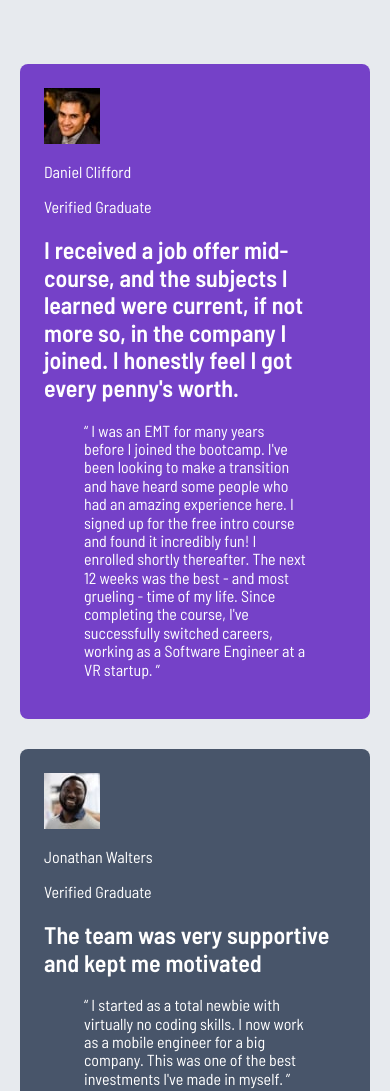
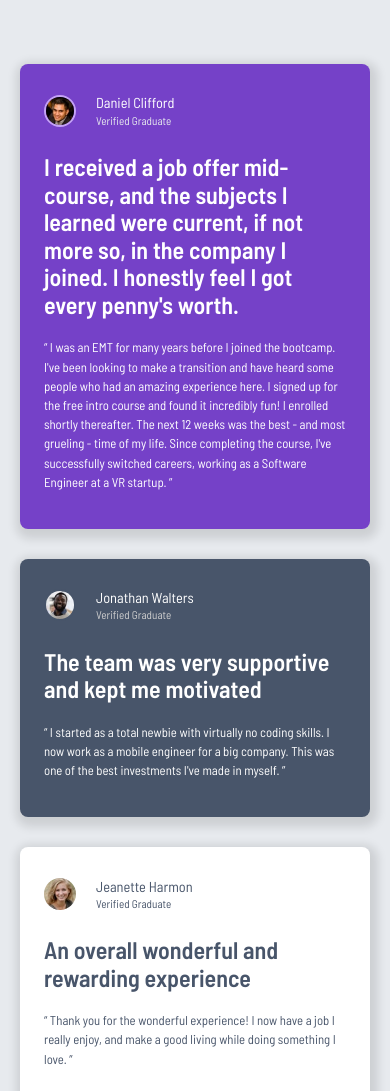
Before and after one commit to gtarrojo/testimonials-component, a plain HTML site: page index.html in a window 390 px wide. Shown: the top 1091 px of the page. Drawn offline with Linux system fonts and the light colour scheme.

Commit message:
finish mobile view

```diff
--- a/styles.css
+++ b/styles.css
@@ -23,10 +23,16 @@ body {
   background-color: var(--color-grey-0);
 }
 
+blockquote {
+  margin: 0;
+  font-size: 0.8rem;
+  line-height: 1.5;
+}
+
 /* testimonials */
 
 .testimonial__container {
-  max-width: 1240px;
+  max-width: 1440px;
   width: calc(100% - 40px);
   margin: 4rem auto;
   display: flex;
@@ -37,7 +43,16 @@ body {
 .testimonial {
   border-radius: 8px;
   padding: 24px;
+  box-shadow: 2px 4px 10px 6px rgba(0, 0, 0, 0.114);
+  transition: transform 0.2s;
 }
+
+.testimonial:hover,
+.testimonial:focus {
+  transform: scale(0.98);
+}
+
+/* testimonial cards color container */
 
 .testimonial:nth-of-type(1) {
   background-color: var(--color-purple-deep);
@@ -56,3 +71,67 @@ body {
   background-color: var(--color-blue-dark);
   color: var(--color-grey-1);
 }
+
+/* testimonial author  */
+
+.testimonial__author {
+  display: flex;
+  gap: 20px;
+  align-items: center;
+}
+
+.testimonial__author__img {
+  width: 32px;
+  height: 32px;
+  border-radius: 16px;
+}
+
+.testimonial:nth-of-type(1) .testimonial__author__img {
+  border: 2px solid var(--color-purple-mid);
+}
+.testimonial:nth-of-type(2) .testimonial__author__img {
+  border: 2px solid var(--color-grey-3);
+}
+.testimonial:nth-of-type(4) .testimonial__author__img {
+  border: 2px solid var(--color-purple-deep);
+}
+
+.testimonial__author__name,
+.testimonial__author__role {
+  line-height: 0.2;
+}
+
+.testimonial__author__name {
+  font-size: 0.9rem;
+  font-weight: 400;
+}
+
+.testimonial__author__role {
+  font-size: 0.7rem;
+}
+
+.testimonial:nth-of-type(1) .testimonial__author__role {
+  color: var(--color-grey-0);
+}
+
+.testimonial:nth-of-type(2) .testimonial__author__role {
+  color: var(--color-grey-1);
+}
+.testimonial:nth-of-type(4) .testimonial__author__role {
+  color: var(--color-white);
+}
+.testimonial:nth-of-type(4) .testimonial__author__name {
+  color: var(--color-white);
+}
+
+.testimonial:nth-of-type(5) .testimonial__author__role {
+  color: var(--color-grey-2);
+}
+
+@media (min-width: 1240px) {
+  .testimonial__container {
+    display: grid;
+    grid-template-columns: repeat(4, 1fr);
+    grid-template-rows: repeat(2, 1fr);
+  }
+}
```
